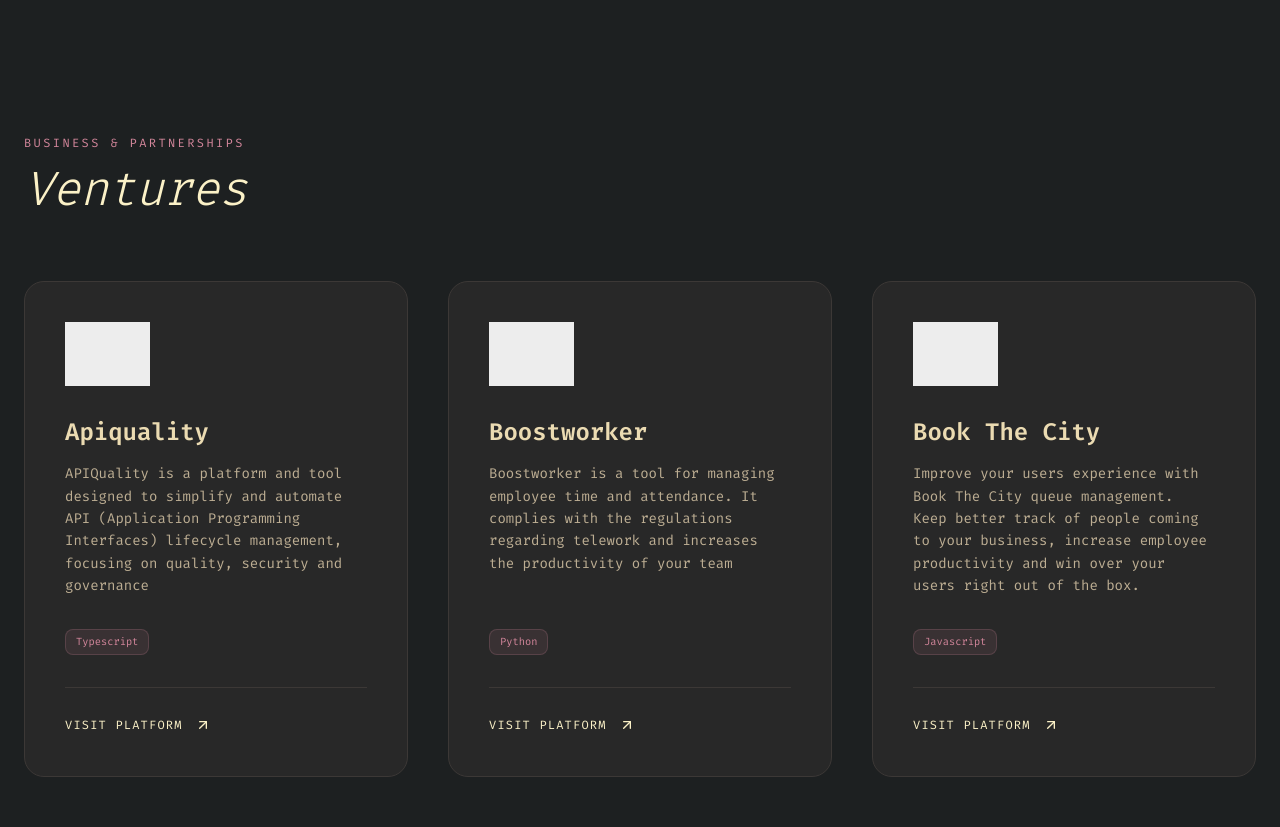
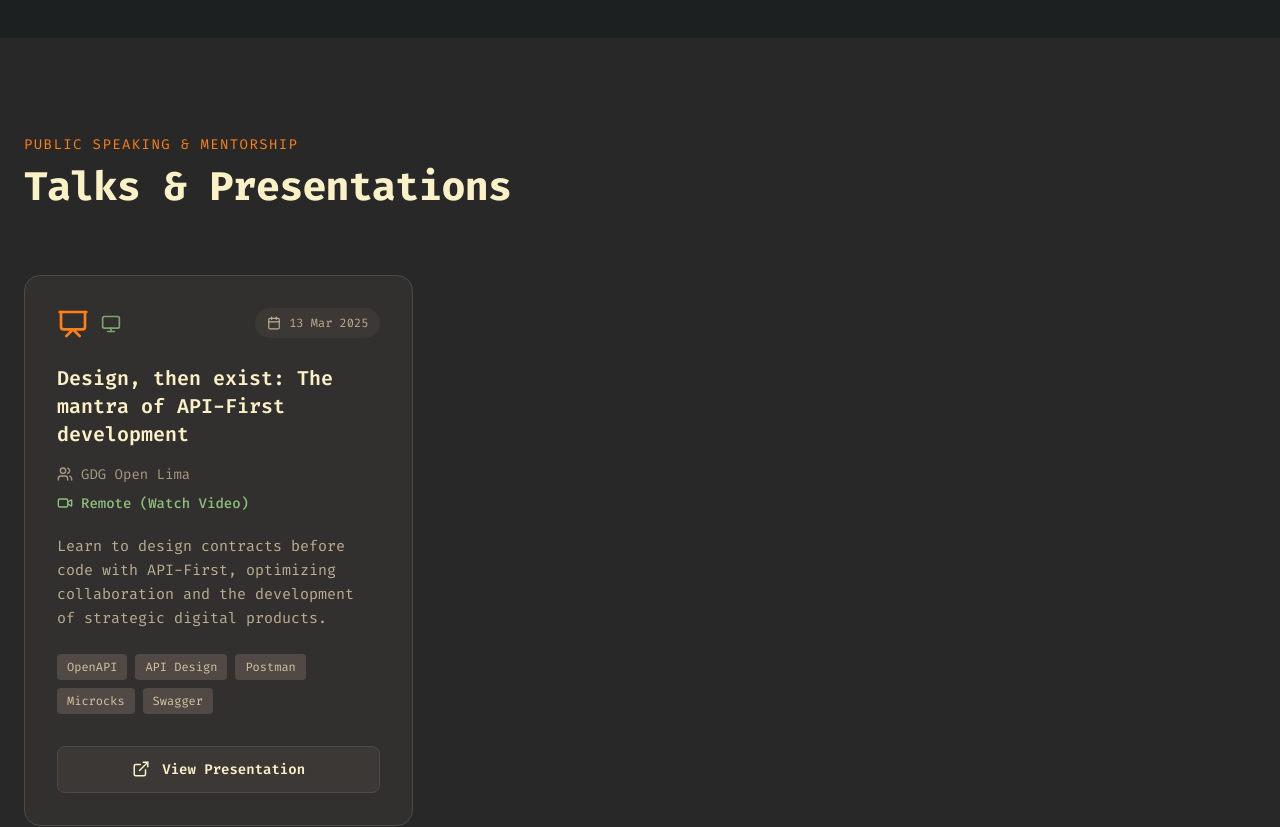
Before and after one commit to XantX/portfolio, a React (Create React App) app: page / in a window 1280 px wide. Shown: the part 1720-2547 px from the top of the page. Built offline with nearby package versions, Linux system fonts and the light colour scheme; no server answers; grey boxes are pictures that could not be loaded.

Commit message:
feat: Add talks section

```diff
--- a/src/App.js
+++ b/src/App.js
@@ -11,6 +11,7 @@ import ProjectShowcase from "./components/projects/projects";
 import { Toaster } from "sonner"
 import { useEffect, useState } from "react";
 import  WorkShowcase from "./components/work/work.js";
+import TalksShowcase from "./components/talks/talks";
 
 import booksDataRawES from "./files/books-data-es.json";
 import booksDataRawEN from "./files/books-data-en.json";
@@ -23,6 +24,9 @@ import experienceDataEn from './files/experience-data-en.json'
 
 import workDataEs from './files/work-data-es.json'
 import workDataEn from './files/work-data-en.json'
+
+import talkEn from './files/talk-en.json'
+import talkEs from './files/talk-es.json'
 
 function App() {
   const { i18n } = useTranslation("books_data");
@@ -43,11 +47,16 @@ function App() {
     i18n.language === "es" ? projectsDataEs: projectsDataEn,
   );
 
+  const [talkData, setTalksData] = useState(
+    i18n.language === "es" ? talkEs: talkEn,
+  );
+
   useEffect(() => {
     setBooksData(i18n.language === "es" ? booksDataRawES: booksDataRawEN);
     setProjectsData(i18n.language === "es" ? projectsDataEs: projectsDataEn);
     setExperienceData(i18n.language === 'es' ? experienceDataEs : experienceDataEn)
     setWorkData(i18n.language === 'es' ? workDataEs: workDataEn)
+    setTalksData(i18n.language === "es" ? talkEs: talkEn)
   }, [i18n.language]);
 
   useEffect(() => {
@@ -78,6 +87,7 @@ function App() {
       >
         <Banner />
         <PresentacionCard />
+        <TalksShowcase talks={talkData.talks}/>
         <WorkShowcase works={workData.works}/>
         <ExperienceTimeline companies={experienceData.companies}/>
         <ProjectShowcase projects={projectsData.projects} />
--- a/src/components/navbar/navbar.js
+++ b/src/components/navbar/navbar.js
@@ -36,6 +36,11 @@ function Navbar() {
             <li className="nav-item">
               <a className="gruv-nav-link" href="#about">
                 {t("about_me_section")}
+              </a>
+            </li>
+            <li className="nav-item">
+              <a className="gruv-nav-link" href="#talks">
+                {t("talks_section")}
               </a>
             </li>
             <li className="nav-item">
--- a/src/components/presentation-card/presentation-card.js
+++ b/src/components/presentation-card/presentation-card.js
@@ -9,7 +9,7 @@ function PresentacionCard() {
   const { t } = useTranslation('presentation_card')
 
   return (
-      <section className="about-me">
+      <section id="about" className="about-me">
             <div className="about-container">
               <motion.div
                 initial={{ opacity: 0, y: 30 }}
--- /dev/null
+++ b/src/components/talks/talks.css
@@ -0,0 +1,212 @@
+/* TalksShowcase.css */
+
+.talks-showcase {
+  padding: 6rem 0;
+  background-color: var(--bg);
+  color: var(--fg);
+  font-family: var(--font-sans);
+}
+
+.talks-container {
+  max-width: 80rem;
+  margin: 0 auto;
+  padding: 0 1.5rem;
+}
+
+.talks-header {
+  margin-bottom: 4rem;
+}
+
+.talks-section-label {
+  font-family: var(--font-mono);
+  font-size: 0.875rem;
+  color: var(--orange);
+  text-transform: uppercase;
+  letter-spacing: 0.1em;
+  display: block;
+  margin-bottom: 0.5rem;
+}
+
+.talks-main-title {
+  font-family: var(--font-mono);
+  font-size: 2.5rem;
+  font-weight: 700;
+  color: var(--fg);
+  letter-spacing: -0.02em;
+}
+
+.talks-grid {
+  display: grid;
+  grid-template-columns: 1fr;
+  gap: 2rem;
+}
+
+@media (min-width: 768px) {
+  .talks-grid {
+    grid-template-columns: repeat(2, 1fr);
+  }
+}
+
+@media (min-width: 1024px) {
+  .talks-grid {
+    grid-template-columns: repeat(3, 1fr);
+  }
+}
+
+.talk-card {
+  background-color: var(--bg_s);
+  border: 1px solid var(--bg2);
+  border-radius: 1rem;
+  padding: 2rem;
+  display: flex;
+  flex-direction: column;
+  transition: all 0.3s ease;
+  height: 100%;
+}
+
+.talk-card:hover {
+  transform: translateY(-5px);
+  border-color: var(--orange-dim);
+  box-shadow: 0 10px 30px rgba(0, 0, 0, 0.2);
+}
+
+.talk-icon-header {
+  display: flex;
+  justify-content: space-between;
+  align-items: flex-start;
+  margin-bottom: 1.5rem;
+}
+
+.talk-main-icons {
+  display: flex;
+  align-items: center;
+  gap: 0.75rem;
+}
+
+.talk-main-icon {
+  color: var(--orange);
+}
+
+.talk-virtual-icon {
+  color: var(--aqua);
+  opacity: 0.8;
+}
+
+.talk-date-badge {
+  display: flex;
+  align-items: center;
+  gap: 0.5rem;
+  background-color: var(--bg1);
+  padding: 0.375rem 0.75rem;
+  border-radius: 2rem;
+  font-family: var(--font-mono);
+  font-size: 0.75rem;
+  color: var(--fg3);
+}
+
+.talk-title {
+  font-family: var(--font-mono);
+  font-size: 1.25rem;
+  font-weight: 600;
+  color: var(--fg);
+  margin-bottom: 1rem;
+  line-height: 1.4;
+}
+
+.talk-meta {
+  display: flex;
+  flex-direction: column;
+  gap: 0.5rem;
+  margin-bottom: 1.25rem;
+}
+
+.meta-item {
+  display: flex;
+  align-items: center;
+  gap: 0.5rem;
+  font-size: 0.875rem;
+  color: var(--fg4);
+}
+
+.location-link {
+  display: flex;
+  align-items: center;
+  gap: 0.5rem;
+  text-decoration: none;
+  color: var(--fg4);
+  transition: all 0.2s ease;
+}
+
+.location-link.virtual {
+  color: var(--aqua);
+  font-weight: 500;
+}
+
+.location-link.virtual:hover {
+  color: var(--fg);
+  text-decoration: underline;
+}
+
+.talk-description {
+  font-size: 0.9375rem;
+  color: var(--fg3);
+  line-height: 1.6;
+  margin-bottom: 1.5rem;
+  flex-grow: 1;
+}
+
+.talk-tags {
+  display: flex;
+  flex-wrap: wrap;
+  gap: 0.5rem;
+  margin-bottom: 2rem;
+}
+
+.talk-tag {
+  font-family: var(--font-mono);
+  font-size: 0.75rem;
+  background-color: var(--bg2);
+  color: var(--fg2);
+  padding: 0.25rem 0.625rem;
+  border-radius: 0.25rem;
+}
+
+.talk-footer {
+  margin-top: auto;
+}
+
+.talk-button {
+  display: flex;
+  align-items: center;
+  justify-content: center;
+  gap: 0.75rem;
+  width: 100%;
+  padding: 0.75rem;
+  border-radius: 0.5rem;
+  font-family: var(--font-mono);
+  font-size: 0.875rem;
+  font-weight: 600;
+  text-decoration: none;
+  transition: all 0.2s ease;
+}
+
+.talk-button.drive {
+  background-color: var(--bg1);
+  color: var(--fg);
+  border: 1px solid var(--bg2);
+}
+
+.talk-button.drive:hover {
+  background-color: var(--bg2);
+  border-color: var(--orange);
+}
+
+.talk-button.download {
+  background-color: var(--orange-dim);
+  color: var(--fg);
+}
+
+.talk-button.download:hover {
+  background-color: var(--orange);
+  transform: scale(1.02);
+}
--- /dev/null
+++ b/src/components/talks/talks.js
@@ -0,0 +1,103 @@
+import { motion } from "motion/react";
+import { Presentation, Calendar, Users, ExternalLink, Download, MapPin, Video, Monitor } from "lucide-react";
+import "./talks.css";
+
+export default function TalksShowcase({ talks }) {
+  return (
+    <section id="talks" className="talks-showcase">
+      <div className="talks-container">
+        <motion.div
+          initial={{ opacity: 0, x: -20 }}
+          whileInView={{ opacity: 1, x: 0 }}
+          transition={{ duration: 0.6 }}
+          className="talks-header"
+        >
+          <span className="talks-section-label">Public Speaking & Mentorship</span>
+          <h2 className="talks-main-title">Talks & Presentations</h2>
+        </motion.div>
+
+        <div className="talks-grid">
+          {talks.map((talk, index) => (
+            <motion.div
+              key={talk.id}
+              initial={{ opacity: 0, y: 20 }}
+              whileInView={{ opacity: 1, y: 0 }}
+              transition={{ duration: 0.5, delay: index * 0.1 }}
+              className="talk-card"
+            >
+              <div className="talk-icon-header">
+                <div className="talk-main-icons">
+                  <Presentation size={32} className="talk-main-icon" />
+                  {talk.isVirtual && <Monitor size={20} className="talk-virtual-icon" title="Virtual Talk" />}
+                </div>
+                <div className="talk-date-badge">
+                  <Calendar size={14} />
+                  <span>{talk.date}</span>
+                </div>
+              </div>
+
+              <h3 className="talk-title">{talk.title}</h3>
+
+              <div className="talk-meta">
+                <div className="meta-item">
+                  <Users size={16} />
+                  <span>{talk.audience}</span>
+                </div>
+                <div className="meta-item">
+                  {talk.isVirtual && talk.videoLink ? (
+                    <a
+                      href={talk.videoLink}
+                      target="_blank"
+                      rel="noopener noreferrer"
+                      className="location-link virtual"
+                      title="Watch recording"
+                    >
+                      <Video size={16} />
+                      <span>{talk.location} (Watch Video)</span>
+                    </a>
+                  ) : (
+                    <>
+                      <MapPin size={16} />
+                      <span>{talk.location}</span>
+                    </>
+                  )}
+                </div>
+              </div>
+
+              <p className="talk-description">{talk.description}</p>
+
+              <div className="talk-tags">
+                {talk.tags.map((tag) => (
+                  <span key={tag} className="talk-tag">
+                    {tag}
+                  </span>
+                ))}
+              </div>
+
+              <div className="talk-footer">
+                <a
+                  href={talk.link}
+                  target="_blank"
+                  rel="noopener noreferrer"
+                  className={`talk-button ${talk.type}`}
+                >
+                  {talk.type === "drive" ? (
+                    <>
+                      <ExternalLink size={18} />
+                      <span>View Presentation</span>
+                    </>
+                  ) : (
+                    <>
+                      <Download size={18} />
+                      <span>Download Slides</span>
+                    </>
+                  )}
+                </a>
+              </div>
+            </motion.div>
+          ))}
+        </div>
+      </div>
+    </section>
+  );
+}
--- /dev/null
+++ b/src/files/talk-en.json
@@ -0,0 +1,17 @@
+{
+  "talks": [
+    {
+      "id": "1",
+      "title": "Design, then exist: The mantra of API-First development",
+      "audience": "GDG Open Lima",
+      "date": "13 Mar 2025",
+      "description": "Learn to design contracts before code with API-First, optimizing collaboration and the development of strategic digital products.",
+      "tags": ["OpenAPI", "API Design", "Postman", "Microcks", "Swagger"],
+      "link": "https://docs.google.com/presentation/d/123GwNjIp0M9x1pX7pvQWVAmettliZf-7vMuhb91OwX8/edit?usp=sharing",
+      "type": "drive",
+      "location": "Remote",
+      "isVirtual": true,
+      "videoLink": "https://youtube.com/watch?v=example1"
+    }
+  ]
+}
--- /dev/null
+++ b/src/files/talk-es.json
@@ -0,0 +1,17 @@
+{
+  "talks": [
+    {
+      "id": "1",
+      "title": "Diseño, luego existo: El mantra del desarrollo API-First",
+      "audience": "GDG Open Lima",
+      "date": "13 Mar 2025",
+      "description": "Aprende a diseñar contratos antes que código con API-First, optimizando la colaboración y el desarrollo de productos digitales estratégicos",
+      "tags": ["OpenAPI", "API Design", "Postman", "Microcks", "Swagger"],
+      "link": "https://docs.google.com/presentation/d/123GwNjIp0M9x1pX7pvQWVAmettliZf-7vMuhb91OwX8/edit?usp=sharing",
+      "type": "drive",
+      "location": "Remote",
+      "isVirtual": true,
+      "videoLink": "https://youtube.com/watch?v=example1"
+    }
+  ]
+}
--- a/src/traslations/en/navbar.json
+++ b/src/traslations/en/navbar.json
@@ -3,5 +3,6 @@
   "experience_section": "Experience",
   "projects_section": "Projects",
   "works_section": "Works",
-  "books_section": "Books"
+  "books_section": "Books",
+  "talks_section": "Talks"
 }
--- a/src/traslations/es/navbar.json
+++ b/src/traslations/es/navbar.json
@@ -3,5 +3,6 @@
   "experience_section": "Experiencia",
   "projects_section": "Proyectos",
   "works_section": "Trabajos",
-  "books_section": "Libros"
+  "books_section": "Libros",
+  "talks_section": "Charlas"
 }
```
Also changed, not shown: src/components/book-banner/book-banner.js (+6 -6 lines).
